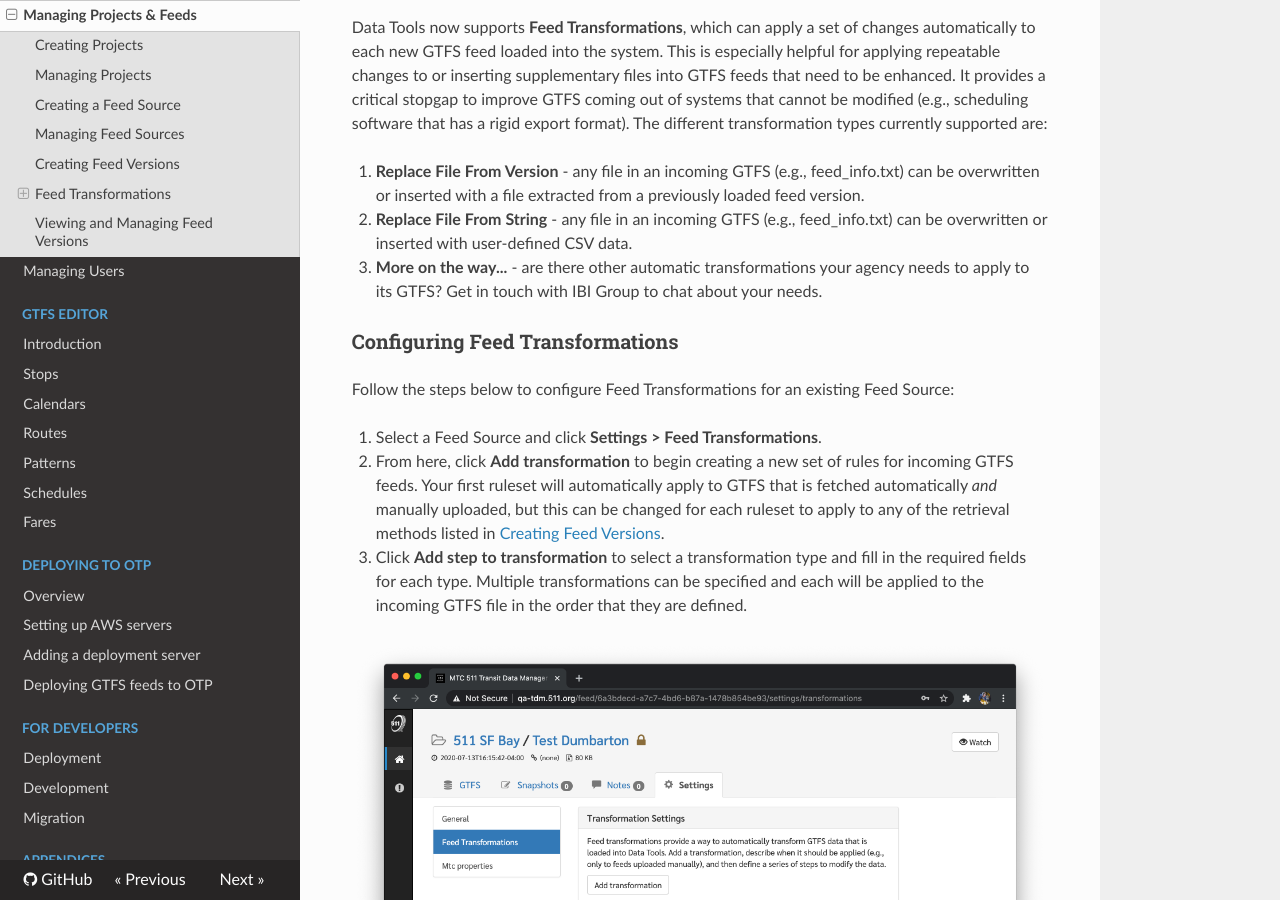
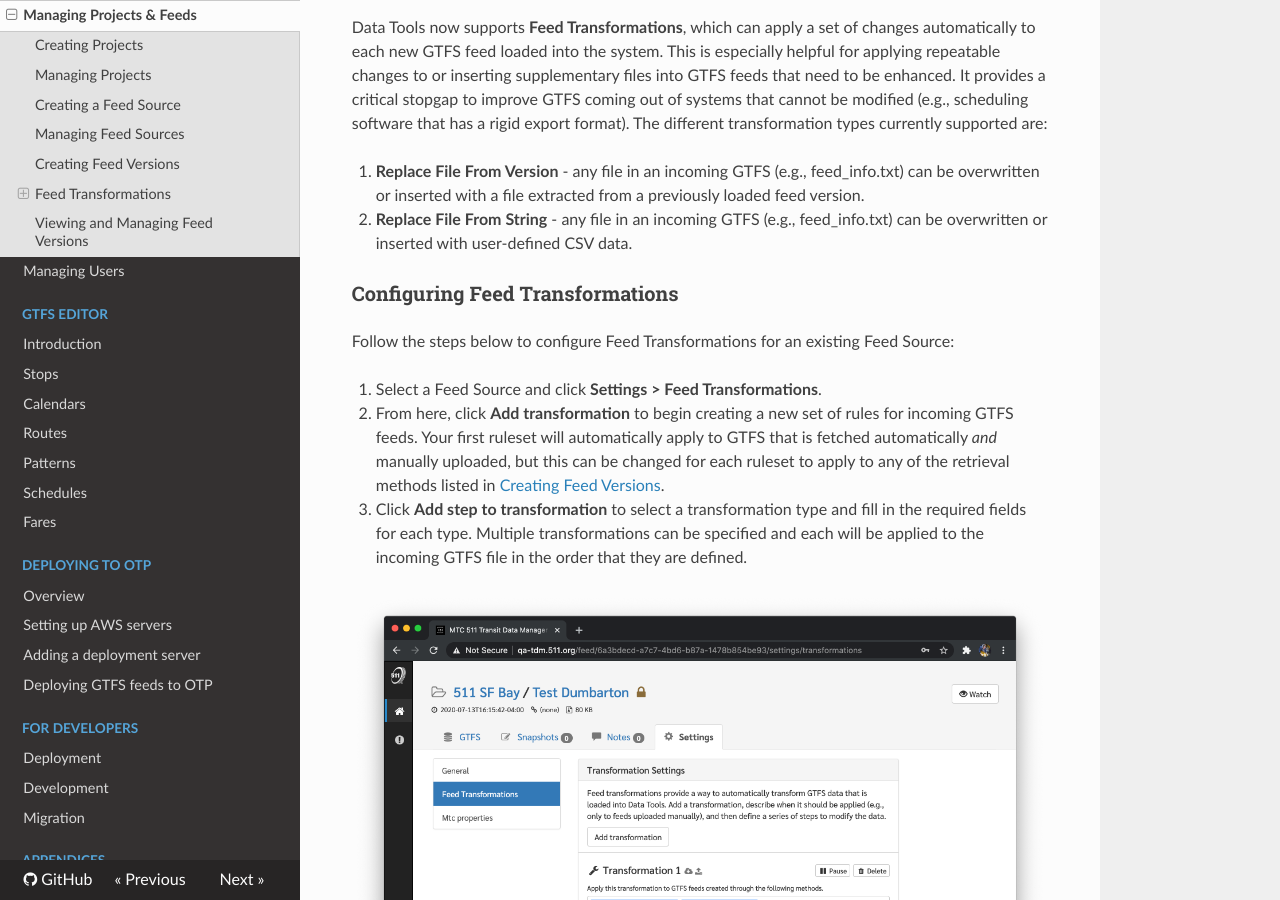
Before and after one commit to wtchen/datatools-ui, an MkDocs documentation site: the page built from docs/user/managing-projects-feeds.md, in a window 1280 px wide and 900 px high, scrolled down 3526 px. Built offline with MkDocs 1.6.1, drawn with Linux system fonts in a browser that asks for light colours; nearby versions of some CDN libraries; old or Windows-style settings are respelled for this version of MkDocs; some of the changed lines change nothing that is shown.

Commit message:
docs: minor tweaks for transform docs

```diff
--- a/docs/user/managing-projects-feeds.md
+++ b/docs/user/managing-projects-feeds.md
@@ -54,7 +54,7 @@
 
 4. **Service Period Merge** (certain Data Tools configurations only): If a Feed Source has two or more Feed Versions, a new Feed Version can be created by merging two versions representing a transit agency's service over different time periods. While viewing a particular Feed Version, click **Merge with version** (underneath the map view) to select which past version you would like to merge with.
 
-4. **Regional Merge**: For Projects that contain multiple Feed Sources across a region, it can be useful to merge multiple transit agencies together into a combined GTFS feed for the entire region. While viewing a Project's list of Feed Sources, click **Actions > Merge all** to produce a combined GTFS file for all Feed Sources.
+5. **Regional Merge**: For Projects that contain multiple Feed Sources across a region, it can be useful to merge multiple transit agencies together into a combined GTFS feed for the entire region. While viewing a Project's list of Feed Sources, click **Actions > Merge all** to produce a combined GTFS file for all Feed Sources.
 
 **Note:** when uploading or fetching a feed, and the file being uploaded or fetched is not different from the latest version, no new Feed Version will be created.
 
@@ -65,8 +65,6 @@
 1. **Replace File From Version** - any file in an incoming GTFS (e.g., feed_info.txt) can be overwritten or inserted with a file extracted from a previously loaded feed version.
 
 2. **Replace File From String** - any file in an incoming GTFS (e.g., feed_info.txt) can be overwritten or inserted with user-defined CSV data.
-
-3. **More on the way...** - are there other automatic transformations your agency needs to apply to its GTFS? Get in touch with IBI Group to chat about your needs.
 
 ### Configuring Feed Transformations
 
```
